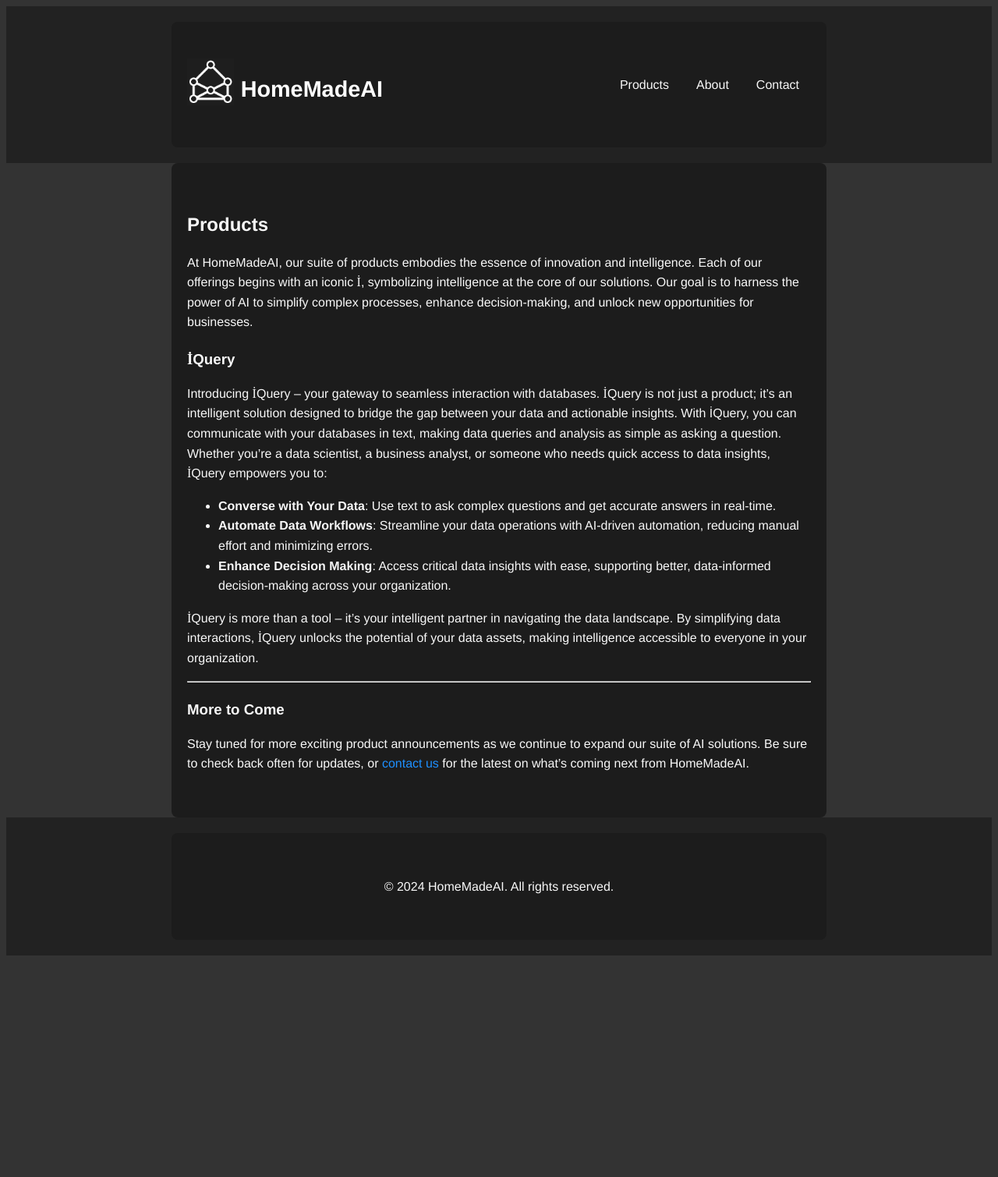
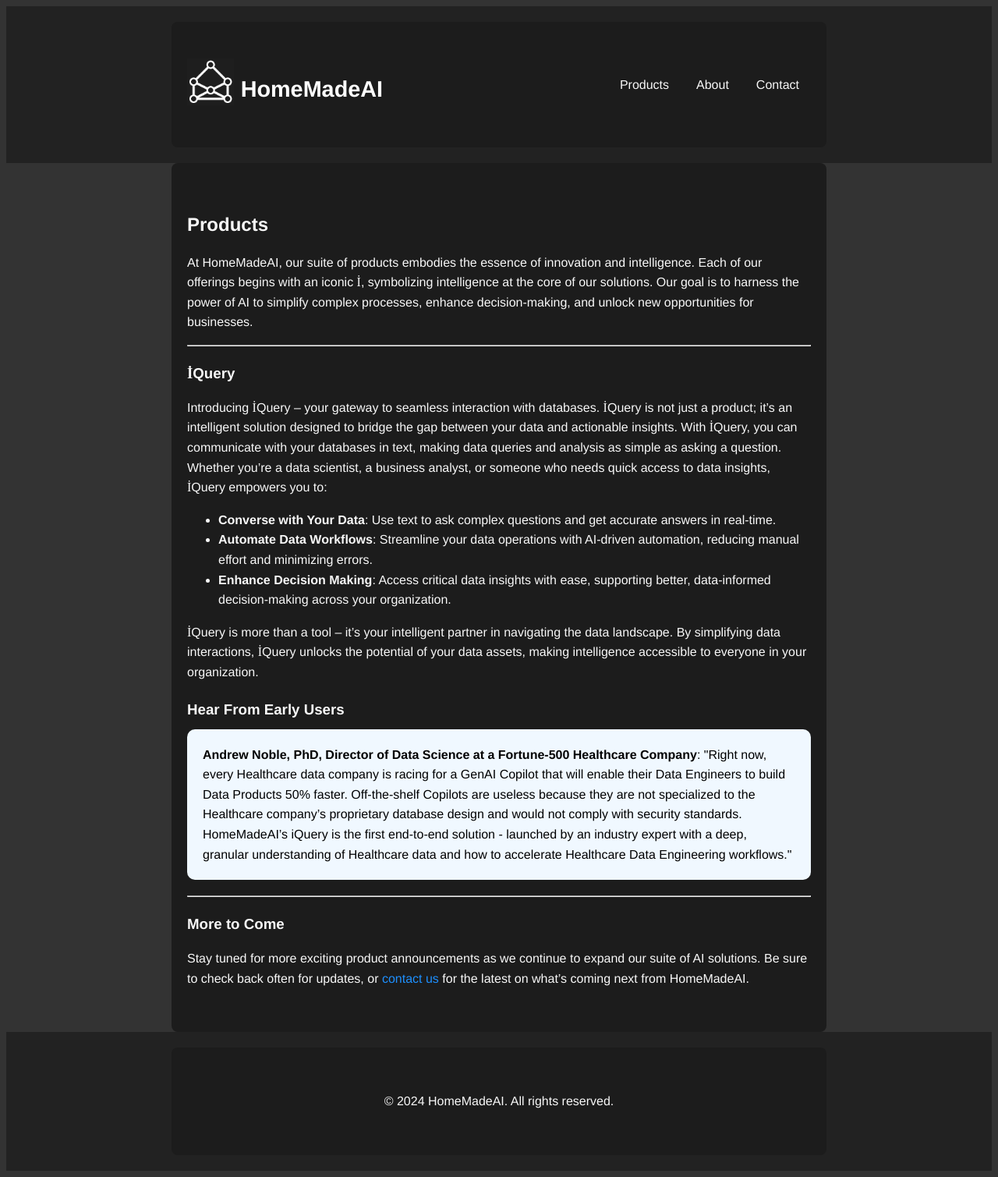
Before and after one commit to hosshonarvar/homemadeai.co, a Jekyll site: the page built from products.markdown, in a window 1280 px wide. Shown: the whole page at 78% size. Built offline with Jekyll 4.4.1, drawn with Linux system fonts in a browser that asks for light colours; before the commit the page ends 1233 px from its top, so only the background shows below that.

Commit message:
add feedback

```diff
--- a/_includes/header.html
+++ b/_includes/header.html
@@ -10,20 +10,6 @@
 
         <!-- Navigation -->
         <nav class="site-nav">
-            <!-- Responsive menu trigger -->
-            <input type="checkbox" id="nav-trigger" class="nav-trigger" />
-            <label for="nav-trigger">
-                <span class="menu-icon">
-                    <!-- Consider adding an SVG or character for the menu icon here -->
-                </span>
-            </label>
-
-            <!-- Navigation links -->
-            <div class="trigger">
-                {% for page in site.header_pages %}
-                <a class="page-link" href="{{ page | relative_url }}">{{ page.title }}</a>
-                {% endfor %}
-            </div>
             <ul>
                 <li><a href="{{ '/products/' | relative_url }}">Products</a></li>
                 <li><a href="{{ '/about/' | relative_url }}">About</a></li>
--- a/assets/main.css
+++ b/assets/main.css
@@ -165,3 +165,14 @@ h1 {
     display: none;
     /* Ensures the checkbox is not visible */
 }
+
+/* Add this to your CSS file */
+.testimonial-box {
+    color: black;
+    /* Ensures text is visible */
+    background-color: #f0f8ff;
+    padding: 20px;
+    border-radius: 10px;
+    margin-bottom: 20px;
+    /* Adds space between boxes */
+}
--- a/products.markdown
+++ b/products.markdown
@@ -7,9 +7,11 @@ permalink: /products/
 ## Products
 At HomeMadeAI, our suite of products embodies the essence of innovation and intelligence. Each of our offerings begins with an iconic <span style="font-family: Times New Roman, serif;">İ</span>, symbolizing intelligence at the core of our solutions. Our goal is to harness the power of AI to simplify complex processes, enhance decision-making, and unlock new opportunities for businesses.
 
+---
+
 ### <span style="font-family: Times New Roman, serif;">İ</span>Query
 
-Introducing <span style="font-family: Times New Roman, serif;">İ</span>Query – your gateway to seamless interaction with databases. <span style="font-family: Times New Roman, serif;">İ</span>Query is not just a product; it's an intelligent solution designed to bridge the gap between your data and actionable insights. With İQuery, you can communicate with your databases in text, making data queries and analysis as simple as asking a question. Whether you're a data scientist, a business analyst, or someone who needs quick access to data insights, <span style="font-family: Times New Roman, serif;">İ</span>Query empowers you to:
+Introducing <span style="font-family: Times New Roman, serif;">İ</span>Query – your gateway to seamless interaction with databases. <span style="font-family: Times New Roman, serif;">İ</span>Query is not just a product; it's an intelligent solution designed to bridge the gap between your data and actionable insights. With <span style="font-family: Times New Roman, serif;">İ</span>Query, you can communicate with your databases in text, making data queries and analysis as simple as asking a question. Whether you're a data scientist, a business analyst, or someone who needs quick access to data insights, <span style="font-family: Times New Roman, serif;">İ</span>Query empowers you to:
 
 - **Converse with Your Data**: Use text to ask complex questions and get accurate answers in real-time.
 - **Automate Data Workflows**: Streamline your data operations with AI-driven automation, reducing manual effort and minimizing errors.
@@ -17,6 +19,12 @@ Introducing <span style="font-family: Times New Roman, serif;">İ</span>Query
 
 <span style="font-family: Times New Roman, serif;">İ</span>Query is more than a tool – it's your intelligent partner in navigating the data landscape. By simplifying data interactions, <span style="font-family: Times New Roman, serif;">İ</span>Query unlocks the potential of your data assets, making intelligence accessible to everyone in your organization.
 
+### Hear From Early Users
+
+<div class="testimonial-box">
+    <strong>Andrew Noble, PhD, Director of Data Science at a Fortune-500 Healthcare Company</strong>: "Right now, every Healthcare data company is racing for a GenAI Copilot that will enable their Data Engineers to build Data Products 50% faster.  Off-the-shelf Copilots are useless because they are not specialized to the Healthcare company’s proprietary database design and would not comply with security standards.  HomeMadeAI’s iQuery is the first end-to-end solution - launched by an industry expert with a deep, granular understanding of Healthcare data and how to accelerate Healthcare Data Engineering workflows."
+</div>
+
 ---
 
 ### More to Come
```
